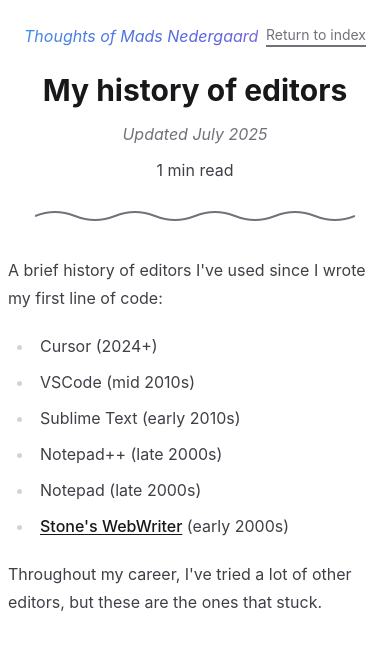
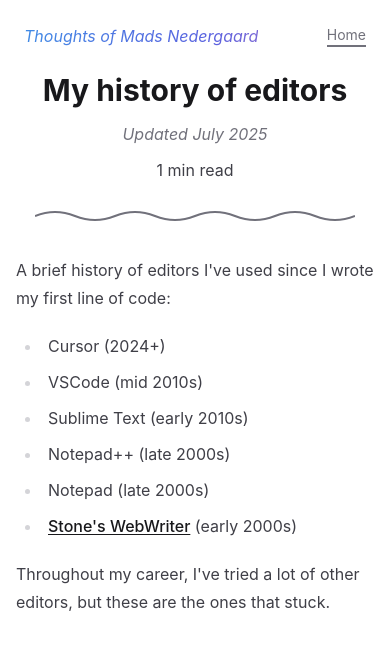
Before and after one commit to madsnedergaard/madsnedergaard.dk, a Next.js app: page /thoughts/my-history-of-editors in a window 390 px wide. Shown: the top 650 px of the page. Built offline with nearby package versions, Linux system fonts and the light colour scheme.

Commit message:
Improves mobile styling

```diff
--- a/src/app/page.tsx
+++ b/src/app/page.tsx
@@ -51,7 +51,7 @@
               Mads Nedergaard
             </h1>
             <p className="text-zinc-500 italic">
-              &ndash; and his collection of thoughts on all things software
+              &mdash; and a collection of thoughts on all things software
             </p>
             <svg
               className="mx-auto mt-6 mb-8 h-4 w-80 text-zinc-500 dark:text-zinc-700"
@@ -73,7 +73,7 @@
               Object.keys(postsByYear).length < 1 ? 'hidden' : ''
             }`}
           >
-            <div className="flex flex-col space-y-2 pt-2">
+            <div className="mx-4 flex flex-col space-y-2 pt-2 sm:mx-2">
               {Object.entries(postsByYear)
                 .sort(([a], [b]) => Number(b) - Number(a))
                 .map(([year, posts]) => (
--- a/src/app/thoughts/[slug]/page.tsx
+++ b/src/app/thoughts/[slug]/page.tsx
@@ -16,7 +16,7 @@
     return (
       <div>
         <Header />
-        <article className="prose prose-zinc dark:prose-invert container mx-auto px-2 pb-8">
+        <article className="prose prose-zinc dark:prose-invert container mx-auto px-4 pb-8 sm:px-2">
           <PostIntro data={meta} />
           <svg
             className="mx-auto mt-6 mb-8 h-4 w-80 text-zinc-500 dark:text-zinc-700"
--- a/src/components/Header.tsx
+++ b/src/components/Header.tsx
@@ -2,13 +2,13 @@
 
 export default function Header() {
   return (
-    <div className="mb-0 p-6">
+    <div className="mb-0 max-w-screen-md p-6 sm:mx-auto">
       <header className="flex flex-row items-center justify-between">
         <p className="animate-rainbow-text bg-gradient-to-r from-[#3494E6] via-[#5961DF] to-[#EC6EAD] bg-clip-text text-transparent italic dark:via-[#fcff9e] dark:to-[#EC6EAD]">
           Thoughts of Mads Nedergaard
         </p>
         <NavLink href="/" className="text-sm">
-          Return to index
+          Home
         </NavLink>
       </header>
     </div>
--- a/src/components/NavLink.tsx
+++ b/src/components/NavLink.tsx
@@ -1,14 +1,15 @@
 import { cn } from '@/utils/cn';
+import Link from 'next/link';
 import React from 'react';
 
 type NavLinkProps = {
-  children: string;
+  children: React.ReactNode;
   href: string;
   className?: string;
 };
 export default function NavLink({ children, href, className = '' }: NavLinkProps) {
   return (
-    <a
+    <Link
       href={href}
       className={cn(
         'border-b-2 border-zinc-500 text-zinc-500 transition-all hover:border-zinc-800 hover:text-zinc-800 dark:hover:border-zinc-400 dark:hover:text-zinc-400',
@@ -16,6 +17,6 @@
       )}
     >
       {children}
-    </a>
+    </Link>
   );
 }
```
